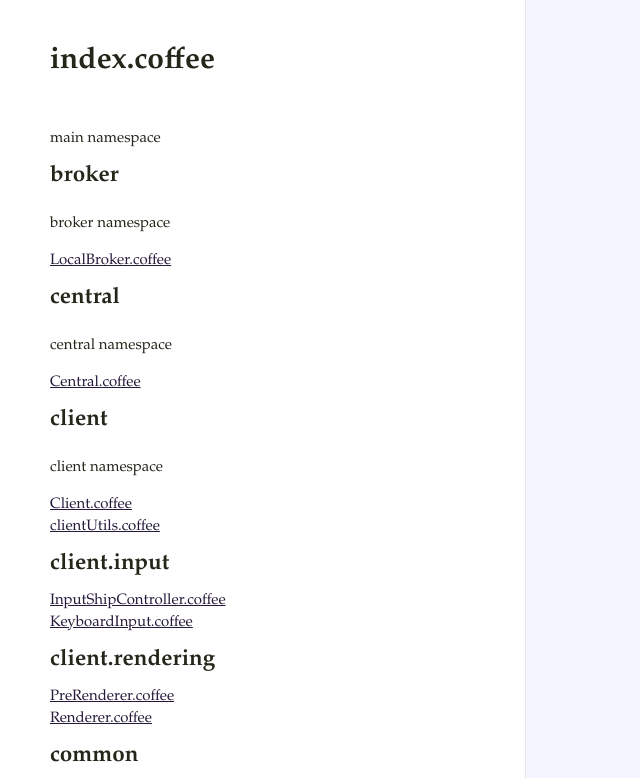
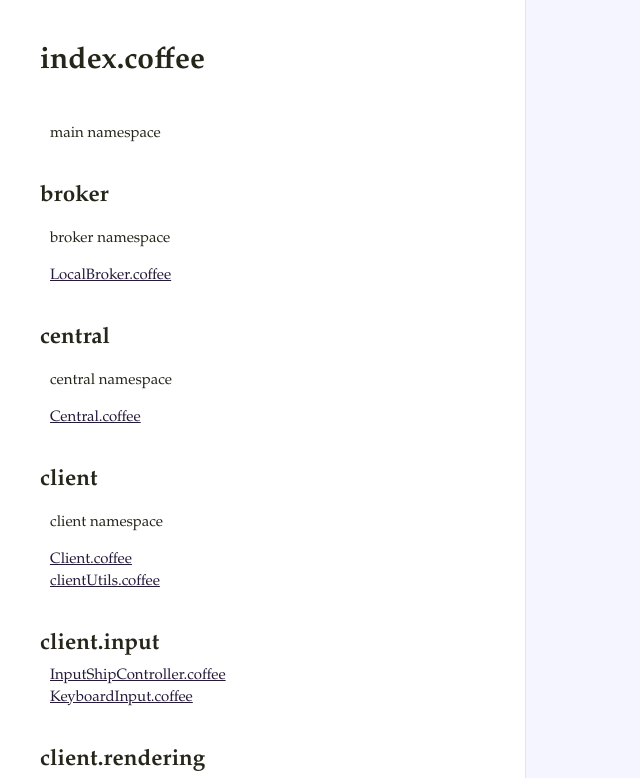
Before and after one commit to tehmou/luolis, a plain HTML site: page docs/js/docs/index.html in a window 1280 px wide. Shown: the top 778 px of the page, without its empty margins (0-640 px from the left). Drawn offline with Linux system fonts and the light colour scheme.

Commit message:
Formatted docs a bit better.

```diff
--- a/docs/js/docs/docco.css
+++ b/docs/js/docs/docco.css
@@ -16,11 +16,8 @@ p {
   margin: 0 0 15px 0;
 }
 h1, h2, h3, h4, h5, h6 {
-  margin: 0px 0 15px 0;
+  margin: 40px 0 10px -10px;
 }
-  h1 {
-    margin-top: 40px;
-  }
 #container {
   position: relative;
 }
```
